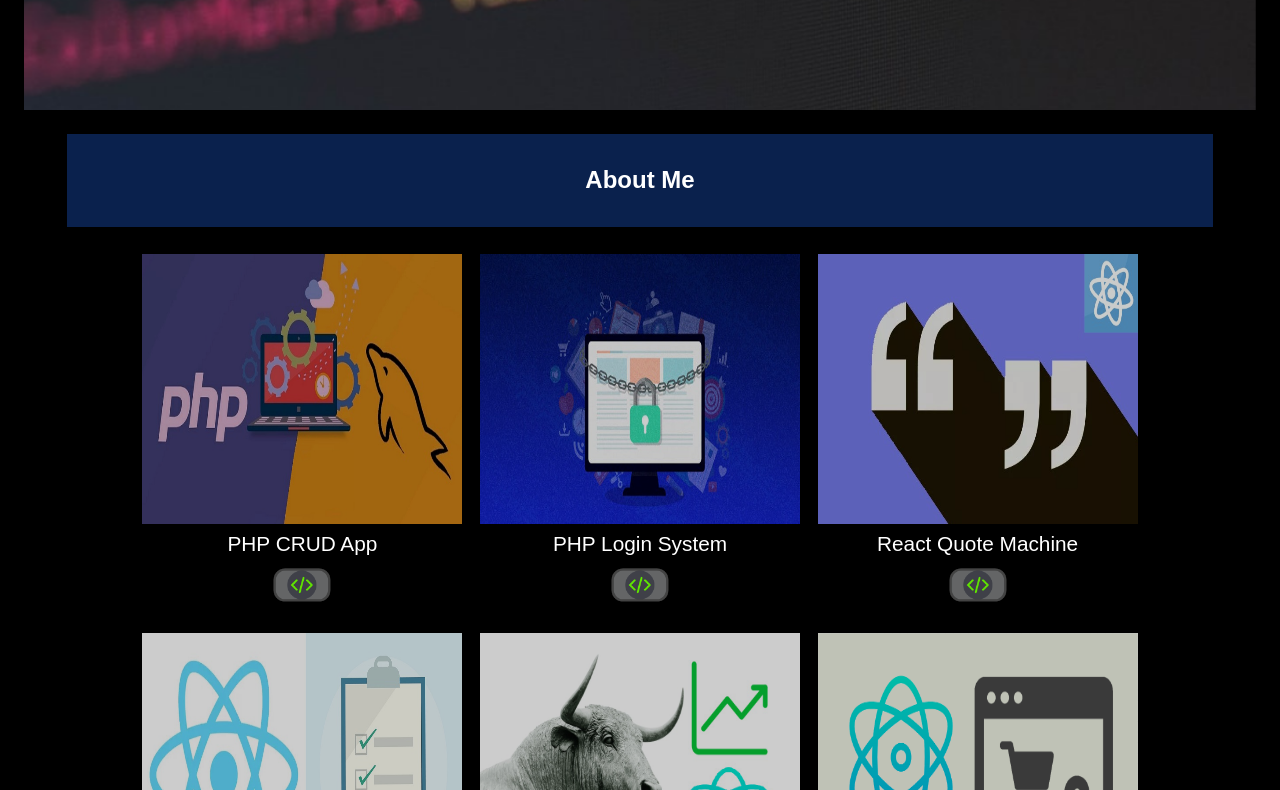
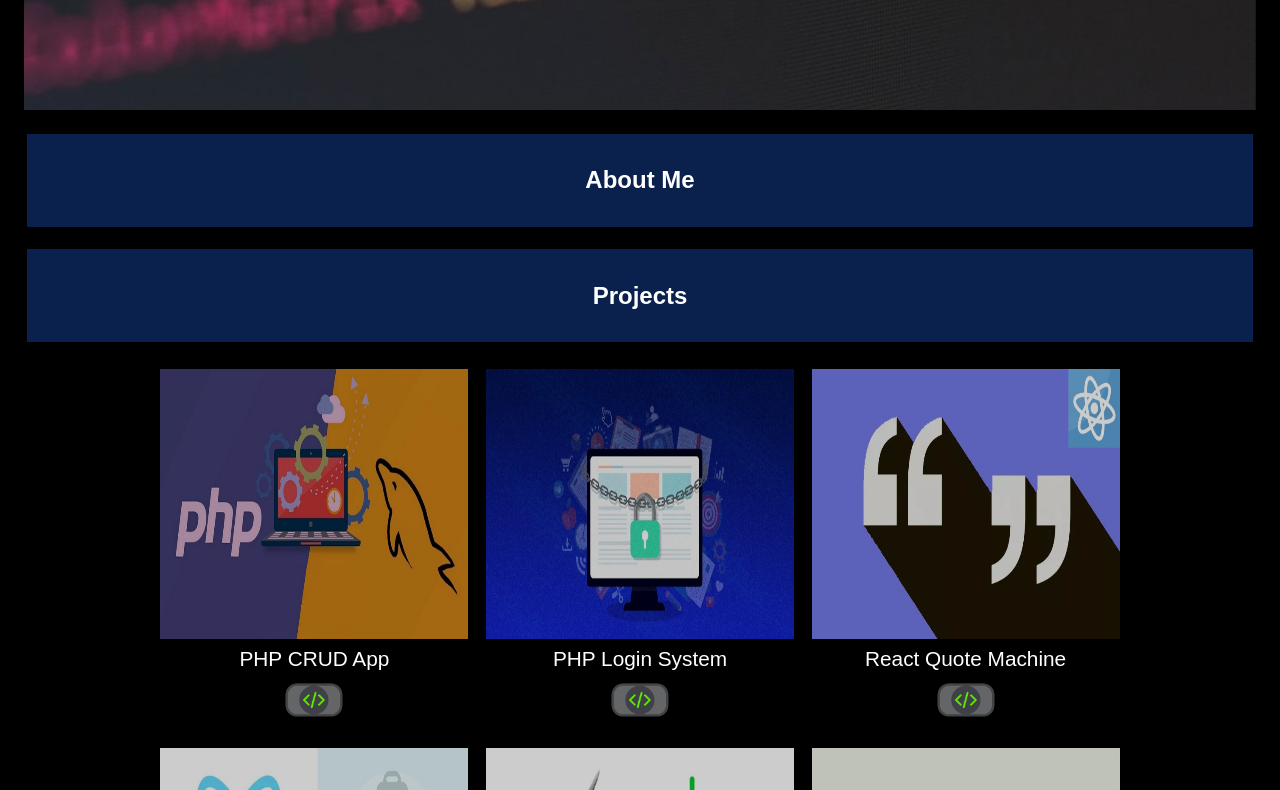
Before and after one commit to samouchka1/React-Portfolio, a React (Create React App) app: page / in a window 1280 px wide. Shown: the part 750-1540 px from the top of the page. Built offline with nearby package versions, Linux system fonts and the light colour scheme; a web font is replaced by a local one.

Commit message:
structure update

```diff
--- a/src/components/About.js
+++ b/src/components/About.js
@@ -258,7 +258,7 @@ const About = () => {
                                     <Box component="img"
                                         src={process.env.PUBLIC_URL + '/project-images/skills/email.png'}
                                         alt="HTML Emails"
-                                        sx={aboutContentIconStyle}
+                                        sx={{width: '45px'}}
                                     />
                                     <br/>
                                     HTML Email Development
@@ -310,7 +310,7 @@ const About = () => {
 
     return (
 
-        <Container>
+        <Container maxWidth={false}>
                 <Box id="about">
                     {showAboutButton ? <AboutButton /> : null}
                     {showAboutContent ? <AboutContent /> : null}
--- a/src/components/Emails.js
+++ b/src/components/Emails.js
@@ -118,10 +118,7 @@ const sourceButtonStyle = {
 const emailButtonStyle = {
     position: 'relative',
     display: 'block',
-    width: {
-        md: '78.15%',
-        xs: '99%'
-    },
+    width: '100%',
     caretColor: 'transparent',
     color: 'white',
     backgroundColor: 'rgb(10, 33, 77)', //primary - doesn't want to import
@@ -135,8 +132,8 @@ const emailButtonStyle = {
     borderRadius: 0,
     padding: '1.6rem',
     margin: {
-        md: '5rem auto 0 auto',
-        xs: '4rem auto 0 auto'
+        md: '1rem auto',
+        xs: '1rem auto'
     },
     border: 'solid rgb(0, 0, 0) 3px',
         '&:hover': {
@@ -148,7 +145,7 @@ const emailButtonStyle = {
 const Emails = () => {
 
 const [emailItems, setEmails] = useState(false);
-    const handleToggler = () => {
+const handleToggle = () => {
     setEmails(!emailItems)
 }
 
@@ -207,7 +204,7 @@ const Emails = () => {
             <Button
                 id="emails"
                 sx={emailButtonStyle}
-                onClick={handleToggler}
+                onClick={handleToggle}
             >
                 Emails
             </Button>
--- a/src/components/Projects.js
+++ b/src/components/Projects.js
@@ -1,10 +1,14 @@
-import React from 'react';
+import React, {
+    useState
+} from 'react';
 import {
     Grid,
     Link,
     Box,
     Typography,
     Tooltip,
+    Container,
+    Button,
 } from '@mui/material';
 import { Slide, Fade } from "react-awesome-reveal";
 
@@ -134,14 +138,48 @@ const sourceButtonStyle = {
     }
 }
 
+const projectButtonStyle = {
+    position: 'relative',
+    display: 'block',
+    width: '100%',
+    caretColor: 'transparent',
+    color: 'white',
+    backgroundColor: 'rgb(10, 33, 77)', //primary - doesn't want to import
+    fontSize: {
+        md: '1.5rem',
+        xs: '1.1rem'
+    },
+    fontFamily: 'sans-serif',
+    fontWeight: '600',
+    textTransform: 'none',
+    borderRadius: 0,
+    padding: '1.6rem',
+    margin: {
+        md: '1rem auto',
+        xs: '1rem auto'
+    },
+    border: 'solid rgb(0, 0, 0) 3px',
+        '&:hover': {
+            backgroundColor: 'rgb(10, 33, 77)',
+            border: 'solid white 3px',
+            transition: '.3s'
+        }
+}
+
 const Projects = () => {
 
 // filter projects with no source
 const sources = projects.filter(yes => yes.source !== null);
 const noSources = projects.filter(no => no.source === null);
 
+const [projectItems, setProjects] = useState(true);
+const handleToggle = () => {
+    setProjects(!projectItems)
+}
+
+const ProjectsGrid = () => {
+
     return (
-
         <Grid container sx={gridStyle} id="projects">
 
             {sources.map((project) => (
@@ -214,6 +252,22 @@ return (
             ))}
 
         </Grid>
+    )
+}
+
+return (
+
+    <Container maxWidth={false}>
+        <Button
+            id="projects"
+            sx={projectButtonStyle}
+            onClick={handleToggle}
+        >
+            Projects
+        </Button>
+        {projectItems === true ? <ProjectsGrid /> : undefined}
+    </Container>
+
 )}
 
 export default Projects;
```
Lines whose indentation alone changed are shown as unchanged.
